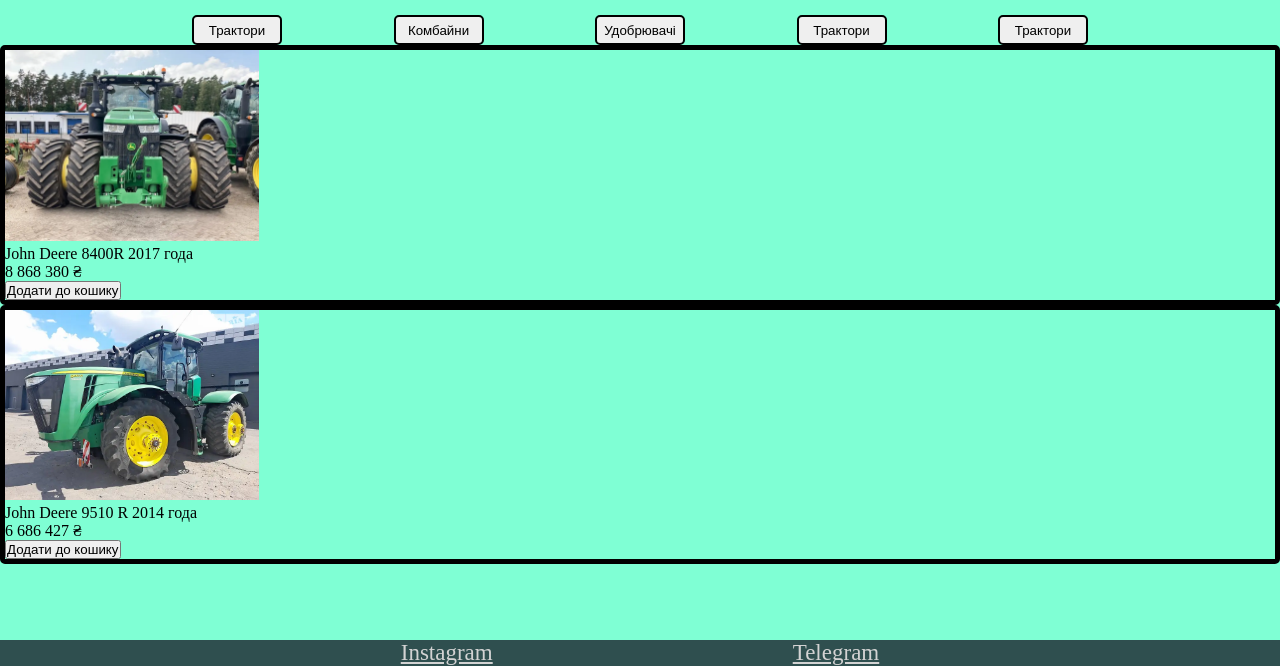
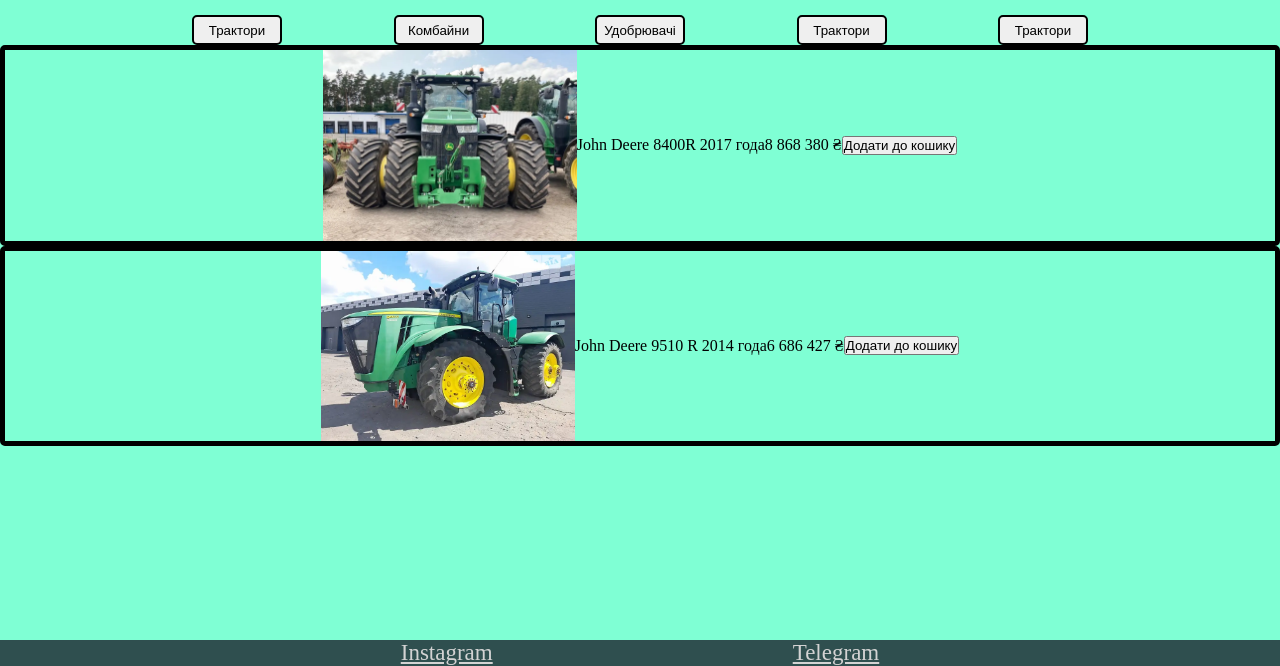
Before and after one commit to UlyanaShamilova/practice_project2, a Django app: template order/Product_page/templates/Product_page/product_page.html in a window 1280 px wide. Shown: the part 134-800 px from the top of the page. Run offline with Django 3.2, Linux system fonts and the light colour scheme; the template is opened without the code that fills it, so the values that code supplies are empty.

Commit message:
product page

```diff
--- a/order/Product_page/static/Product_page/css/product.css
+++ b/order/Product_page/static/Product_page/css/product.css
@@ -35,10 +35,14 @@
     display: flex;
     align-items: center;
     justify-content: center;
-    width: 100%;
+    flex-direction: row;
+    width: auto;
 }
 
 .product{
+    display: flex;
+    justify-content: center;
+    align-items: center;
     border: 5px black solid;
     border-radius: 5px;
 }
```
